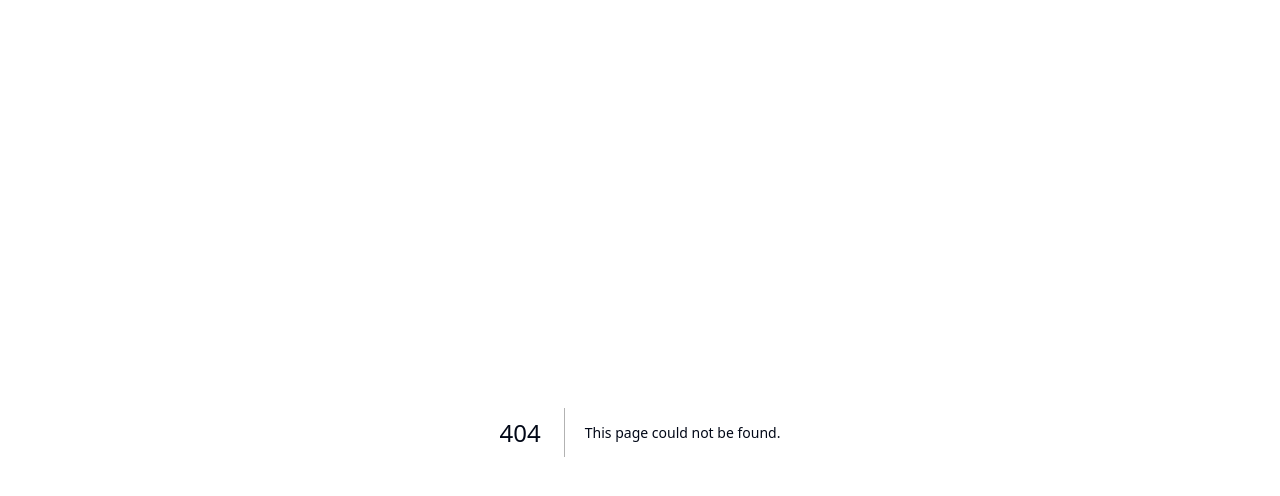
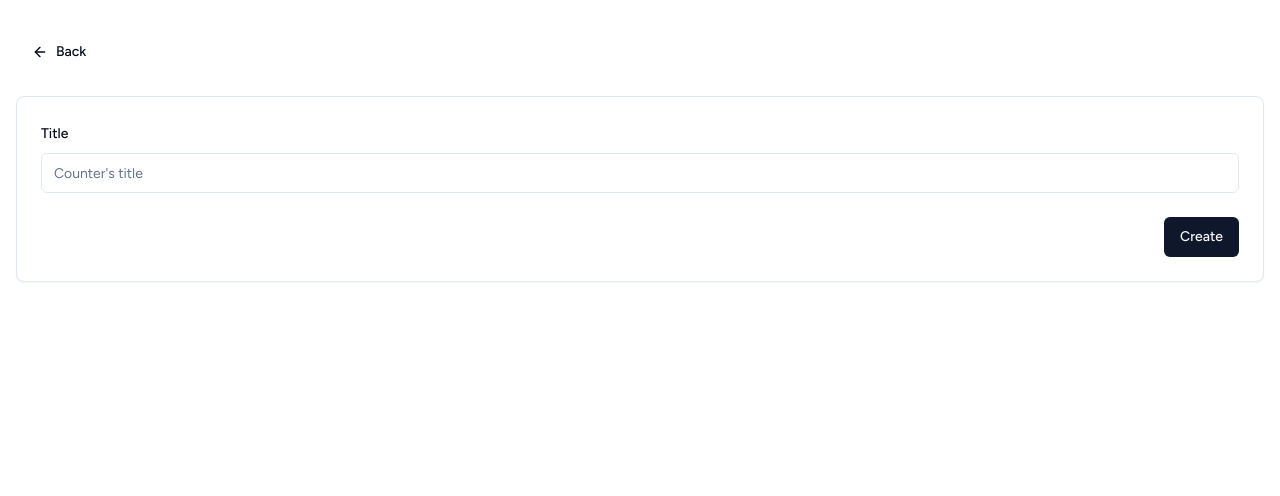
Before and after one commit to caclm10/counter, a Next.js app: page /create in a window 1280 px wide. Before the commit this address had no page. Shown: the top 496 px of the page. Built offline with nearby package versions, Linux system fonts and the light colour scheme.

Commit message:
add create counter page

```diff
--- /dev/null
+++ b/app/create/form.tsx
@@ -0,0 +1,64 @@
+"use client";
+
+import { Button } from "@/components/ui/button";
+import {
+    Form,
+    FormControl,
+    FormField,
+    FormItem,
+    FormLabel,
+    FormMessage,
+} from "@/components/ui/form";
+import { Input } from "@/components/ui/input";
+import { Label } from "@/components/ui/label";
+import { zodResolver } from "@hookform/resolvers/zod";
+import { useForm } from "react-hook-form";
+import { z } from "zod";
+
+const formSchema = z.object({
+    title: z.string().min(1, {
+        message: "The title field is required.",
+    }),
+});
+
+export default function CreateCounterForm() {
+    const form = useForm<z.infer<typeof formSchema>>({
+        resolver: zodResolver(formSchema),
+        defaultValues: {
+            title: "",
+        },
+    });
+
+    function onSubmit({ title }: z.infer<typeof formSchema>) {
+        alert(title);
+    }
+
+    return (
+        <Form {...form}>
+            <form onSubmit={form.handleSubmit(onSubmit)}>
+                <div className="grid gap-6">
+                    <FormField
+                        control={form.control}
+                        name="title"
+                        render={({ field }) => (
+                            <FormItem>
+                                <FormLabel>Title</FormLabel>
+                                <FormControl>
+                                    <Input
+                                        placeholder="Counter's title"
+                                        {...field}
+                                    />
+                                </FormControl>
+
+                                <FormMessage />
+                            </FormItem>
+                        )}
+                    />
+                    <div className="flex justify-end">
+                        <Button type="submit">Create</Button>
+                    </div>
+                </div>
+            </form>
+        </Form>
+    );
+}
--- /dev/null
+++ b/app/create/page.tsx
@@ -0,0 +1,26 @@
+import Link from "next/link";
+import { ArrowLeftIcon } from "lucide-react";
+import CreateCounterForm from "@/app/create/form";
+import { Button } from "@/components/ui/button";
+import { Card, CardContent } from "@/components/ui/card";
+
+export default function Create() {
+    return (
+        <>
+            <div className="mb-6">
+                <Button variant="ghost" asChild>
+                    <Link href="/">
+                        <ArrowLeftIcon className="mr-2 size-4" />
+                        Back
+                    </Link>
+                </Button>
+            </div>
+
+            <Card>
+                <CardContent className="pt-6">
+                    <CreateCounterForm />
+                </CardContent>
+            </Card>
+        </>
+    );
+}
--- a/app/page.tsx
+++ b/app/page.tsx
@@ -1,9 +1,20 @@
 import { nanoid } from "nanoid";
+import { PlusIcon } from "lucide-react";
 import CounterList from "@/components/counter/counter-list";
+import { Button } from "@/components/ui/button";
+import Link from "next/link";
 
 export default function Home() {
     return (
         <>
+            <div className="mb-6 flex items-center justify-end">
+                <Button asChild>
+                    <Link href="/create">
+                        <PlusIcon className="mr-2 size-4" /> New Counter
+                    </Link>
+                </Button>
+            </div>
+
             <CounterList
                 items={[
                     {
```
